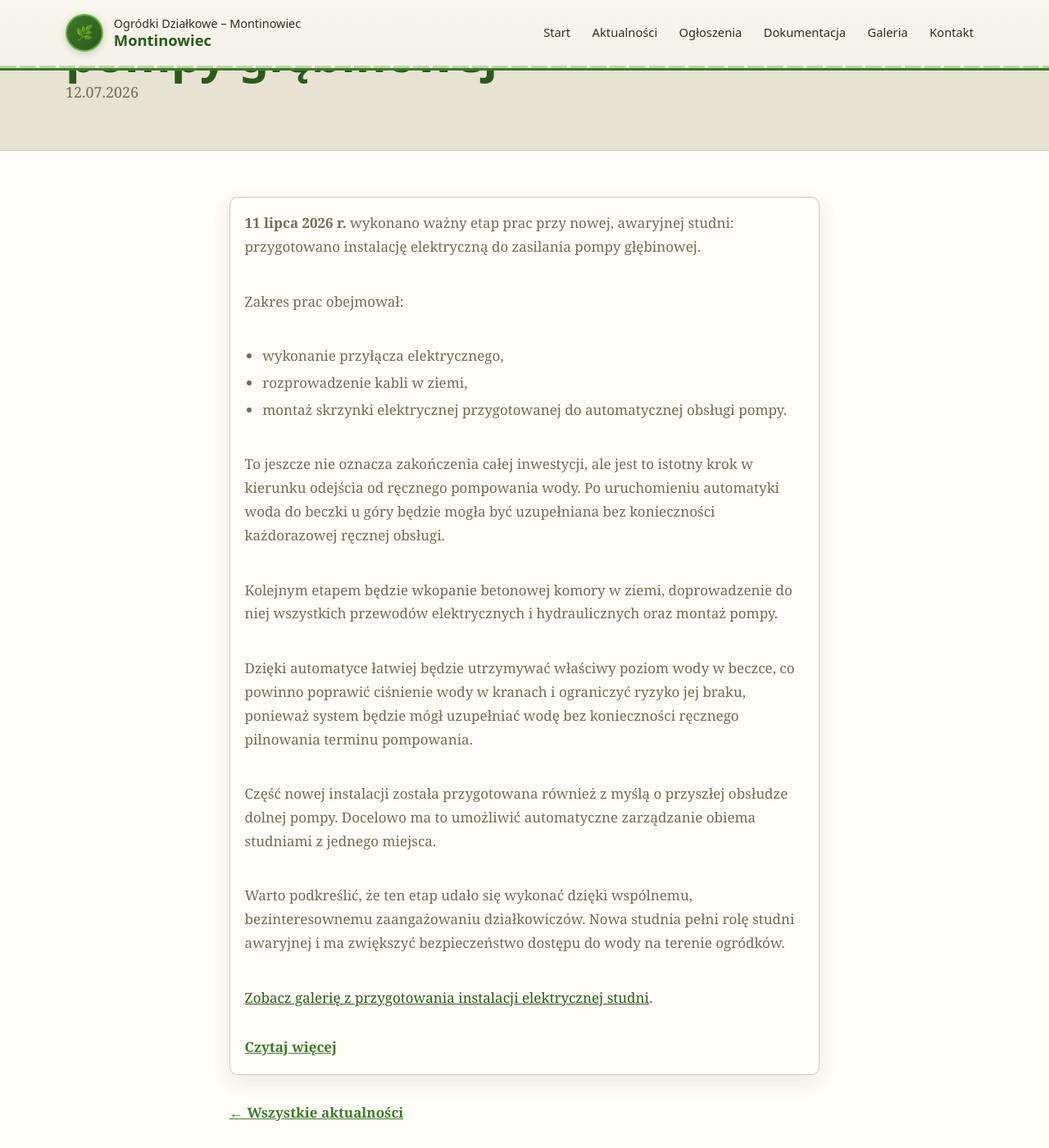
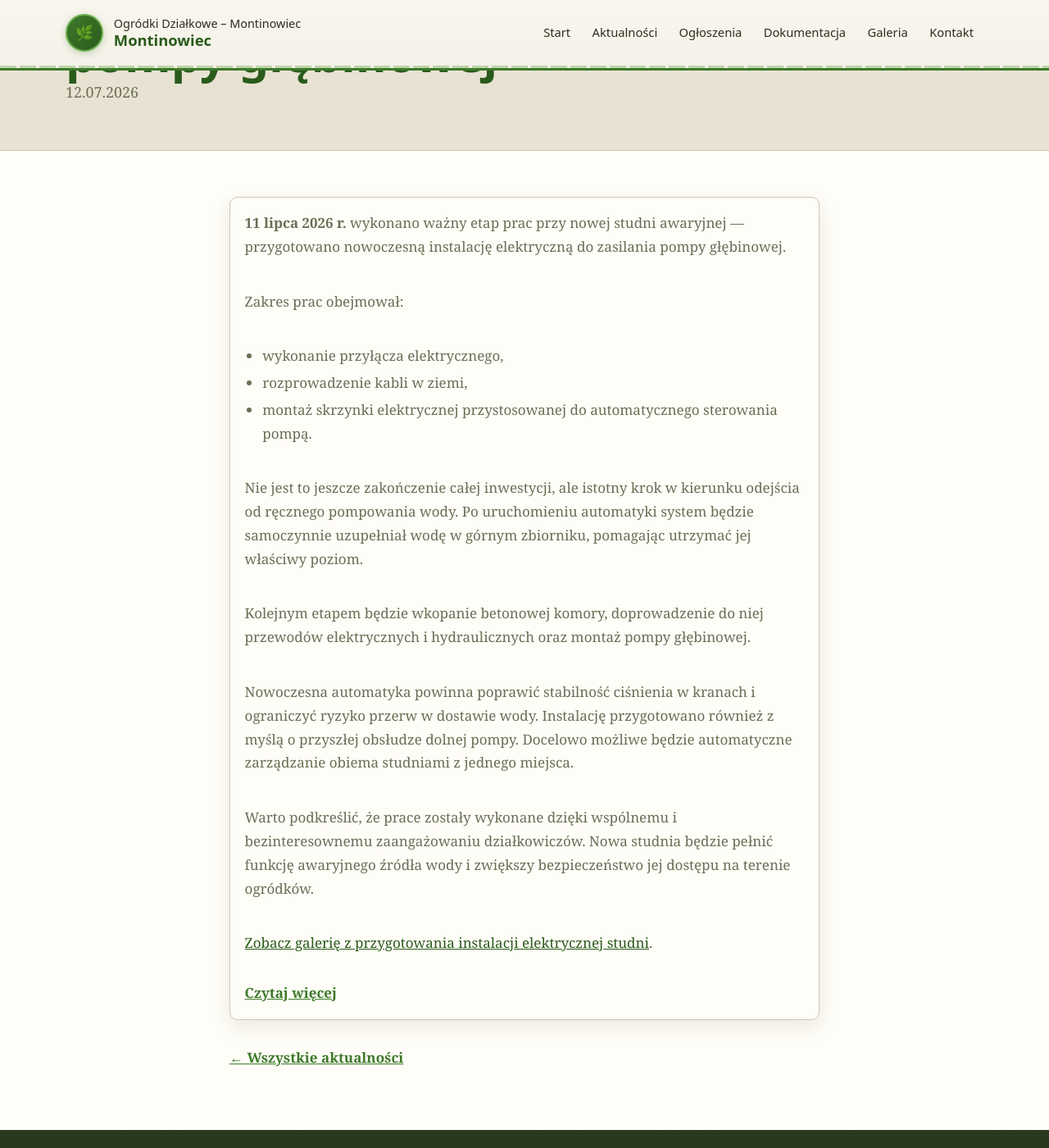
Before and after one commit to brxie/montin-page, a Jekyll site: the page built from _announcements/2026-07-12-instalacja-elektryczna-studnia.md, in a window 1280 px wide and 1400 px high, scrolled down 258 px. Shown: the whole window at 82% size. Built offline with Jekyll 4.4.1, drawn with Linux system fonts in a browser that asks for light colours.

Commit message:
update: treść aktualności o instalacji elektrycznej studni

```diff
--- a/_announcements/2026-07-12-instalacja-elektryczna-studnia.md
+++ b/_announcements/2026-07-12-instalacja-elektryczna-studnia.md
@@ -9,22 +9,20 @@ permalink: /aktualnosci/instalacja-elektryczna-studnia-2026-07/
 link: "/galeria/instalacja-elektryczna-studnia/"
 ---
 
-**11 lipca 2026 r.** wykonano ważny etap prac przy nowej, awaryjnej studni: przygotowano instalację elektryczną do zasilania pompy głębinowej.
+**11 lipca 2026 r.** wykonano ważny etap prac przy nowej studni awaryjnej — przygotowano nowoczesną instalację elektryczną do zasilania pompy głębinowej.
 
 Zakres prac obejmował:
 
 - wykonanie przyłącza elektrycznego,
 - rozprowadzenie kabli w ziemi,
-- montaż skrzynki elektrycznej przygotowanej do automatycznej obsługi pompy.
+- montaż skrzynki elektrycznej przystosowanej do automatycznego sterowania pompą.
 
-To jeszcze nie oznacza zakończenia całej inwestycji, ale jest to istotny krok w kierunku odejścia od ręcznego pompowania wody. Po uruchomieniu automatyki woda do beczki u góry będzie mogła być uzupełniana bez konieczności każdorazowej ręcznej obsługi.
+Nie jest to jeszcze zakończenie całej inwestycji, ale istotny krok w kierunku odejścia od ręcznego pompowania wody. Po uruchomieniu automatyki system będzie samoczynnie uzupełniał wodę w górnym zbiorniku, pomagając utrzymać jej właściwy poziom.
 
-Kolejnym etapem będzie wkopanie betonowej komory w ziemi, doprowadzenie do niej wszystkich przewodów elektrycznych i hydraulicznych oraz montaż pompy.
+Kolejnym etapem będzie wkopanie betonowej komory, doprowadzenie do niej przewodów elektrycznych i hydraulicznych oraz montaż pompy głębinowej.
 
-Dzięki automatyce łatwiej będzie utrzymywać właściwy poziom wody w beczce, co powinno poprawić ciśnienie wody w kranach i ograniczyć ryzyko jej braku, ponieważ system będzie mógł uzupełniać wodę bez konieczności ręcznego pilnowania terminu pompowania.
+Nowoczesna automatyka powinna poprawić stabilność ciśnienia w kranach i ograniczyć ryzyko przerw w dostawie wody. Instalację przygotowano również z myślą o przyszłej obsłudze dolnej pompy. Docelowo możliwe będzie automatyczne zarządzanie obiema studniami z jednego miejsca.
 
-Część nowej instalacji została przygotowana również z myślą o przyszłej obsłudze dolnej pompy. Docelowo ma to umożliwić automatyczne zarządzanie obiema studniami z jednego miejsca.
-
-Warto podkreślić, że ten etap udało się wykonać dzięki wspólnemu, bezinteresownemu zaangażowaniu działkowiczów. Nowa studnia pełni rolę studni awaryjnej i ma zwiększyć bezpieczeństwo dostępu do wody na terenie ogródków.
+Warto podkreślić, że prace zostały wykonane dzięki wspólnemu i bezinteresownemu zaangażowaniu działkowiczów. Nowa studnia będzie pełnić funkcję awaryjnego źródła wody i zwiększy bezpieczeństwo jej dostępu na terenie ogródków.
 
 [Zobacz galerię z przygotowania instalacji elektrycznej studni]({{ '/galeria/instalacja-elektryczna-studnia/' | relative_url }}).
--- a/_data/announcements.yml
+++ b/_data/announcements.yml
@@ -15,7 +15,7 @@
   date: 2026-07-12
   type: "Aktualność"
   level: "info"
-  description: "11 lipca 2026 r. wykonano ważny etap prac przy nowej, awaryjnej studni: instalację elektryczną do zasilania pompy głębinowej. Kolejnym etapem będzie wkopanie betonowej komory, doprowadzenie przewodów elektrycznych i hydraulicznych oraz montaż pompy. Prace udało się zrealizować dzięki wspólnemu, bezinteresownemu zaangażowaniu działkowiczów."
+  description: "11 lipca 2026 r. wykonano ważny etap prac przy nowej studni awaryjnej — przygotowano nowoczesną instalację elektryczną do zasilania pompy głębinowej. Zakres prac obejmował wykonanie przyłącza, rozprowadzenie kabli oraz montaż skrzynki elektrycznej do automatycznego sterowania pompą. Prace wykonano dzięki wspólnemu zaangażowaniu działkowiczów."
   link: "/galeria/instalacja-elektryczna-studnia/"
 
 - title: "Zebranie działkowców – 18 lipca 2026 r."
```
